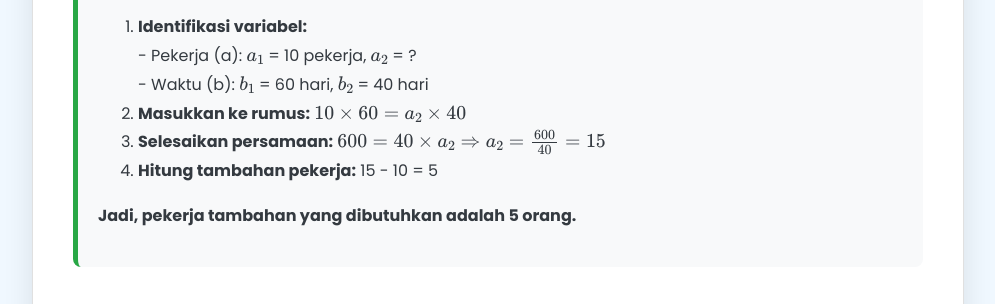
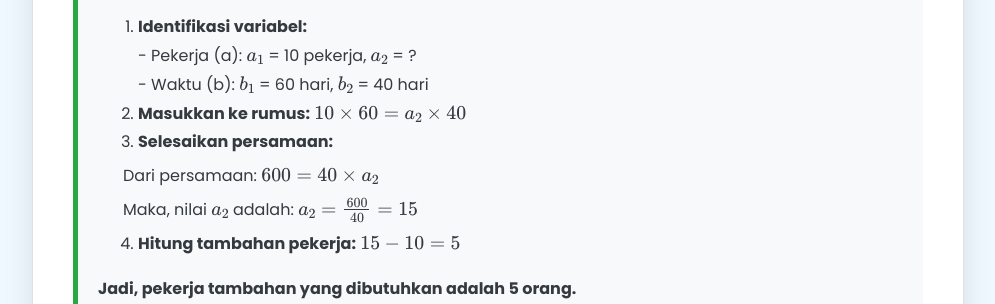
Before and after one commit to lilisrismaputri-source/Rasio, a plain HTML site: page materi.html in a window 1280 px wide. Shown: the part 1971-2275 px from the top of the page, without its empty margins (142-1137 px from the left). Drawn offline with nearby package versions, Linux system fonts and the light colour scheme.

Commit message:
Update materi.html

```diff
--- a/materi.html
+++ b/materi.html
@@ -154,8 +154,14 @@
                     - Waktu (b): \(b_1\) = 60 hari, \(b_2\) = 40 hari
                 </li>
                 <li><strong>Masukkan ke rumus:</strong> \(10 \times 60 = a_2 \times 40\)</li>
-                <li><strong>Selesaikan persamaan:</strong> \(600 = 40 \times a_2 \Rightarrow a_2 = \frac{600}{40} = 15\)</li>
-                <li><strong>Hitung tambahan pekerja:</strong> 15 - 10 = 5</li>
+                <li>
+                    <strong>Selesaikan persamaan:</strong>
+                    <div style="margin-left: -15px;">
+                        <p style="margin: 5px 0;">Dari persamaan: \(600 = 40 \times a_2\)</p>
+                        <p style="margin: 5px 0;">Maka, nilai \(a_2\) adalah: \(a_2 = \frac{600}{40} = 15\)</p>
+                    </div>
+                </li>
+                <li><strong>Hitung tambahan pekerja:</strong> \(15 - 10 = 5\)</li>
             </ol>
             <p><strong>Jadi, pekerja tambahan yang dibutuhkan adalah 5 orang.</strong></p>
         </div>
```
